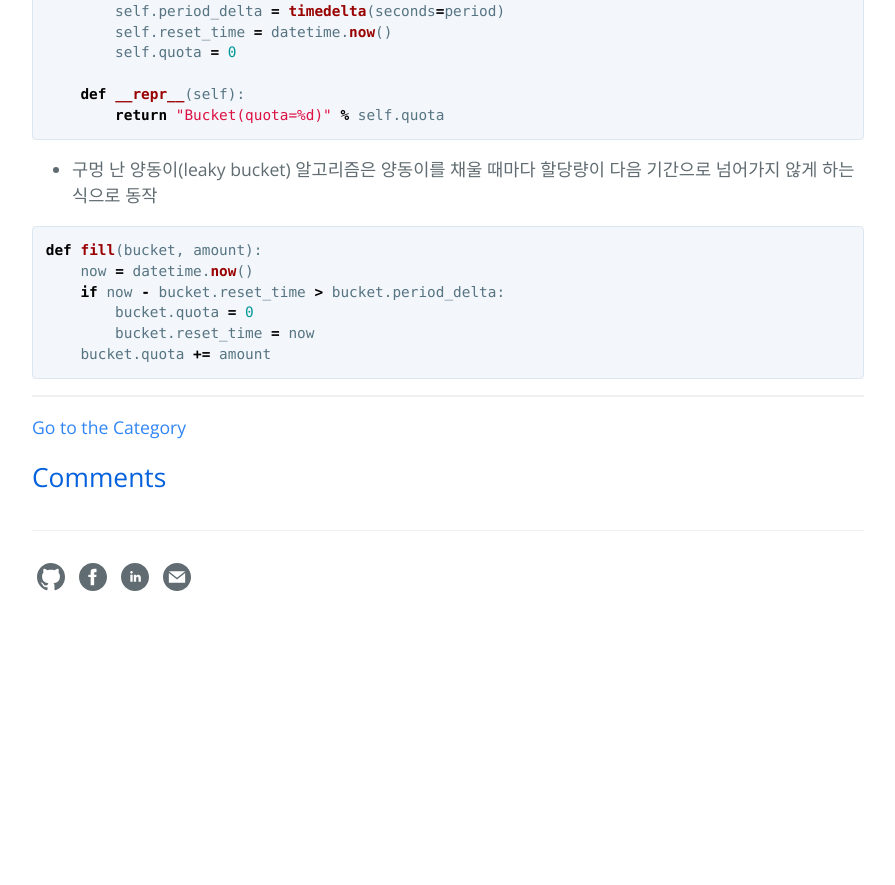
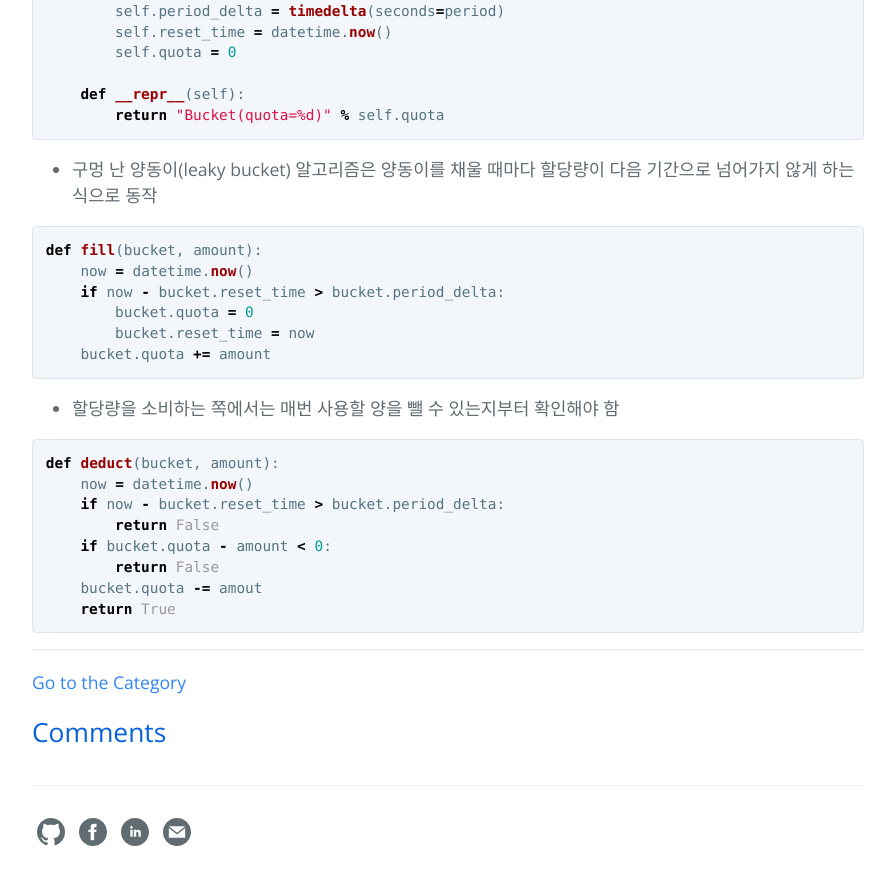
Before and after one commit to hcnoh/hcnoh.github.io, a Jekyll site: the page built from _posts/2018-10-09-effective-python-way30.md, in a window 1280 px wide and 900 px high, scrolled down 912 px. Shown: the top 885 px of the window, without its empty margins (192-1087 px from the left). Built offline with Jekyll 4.4.1, drawn with Linux system fonts in a browser that asks for light colours; comment, search, counter and statistics services are not loaded; before the commit the page ends 1557 px from its top, so only the background shows below that.

Commit message:
Update 2018-10-09-effective-python-way30.md

````diff
--- a/_posts/2018-10-09-effective-python-way30.md
+++ b/_posts/2018-10-09-effective-python-way30.md
@@ -42,3 +42,16 @@ def fill(bucket, amount):
         bucket.reset_time = now
     bucket.quota += amount
 ```
+
+- 할당량을 소비하는 쪽에서는 매번 사용할 양을 뺄 수 있는지부터 확인해야 함
+
+```python
+def deduct(bucket, amount):
+    now = datetime.now()
+    if now - bucket.reset_time > bucket.period_delta:
+        return False
+    if bucket.quota - amount < 0:
+        return False
+    bucket.quota -= amout
+    return True
+```
````
